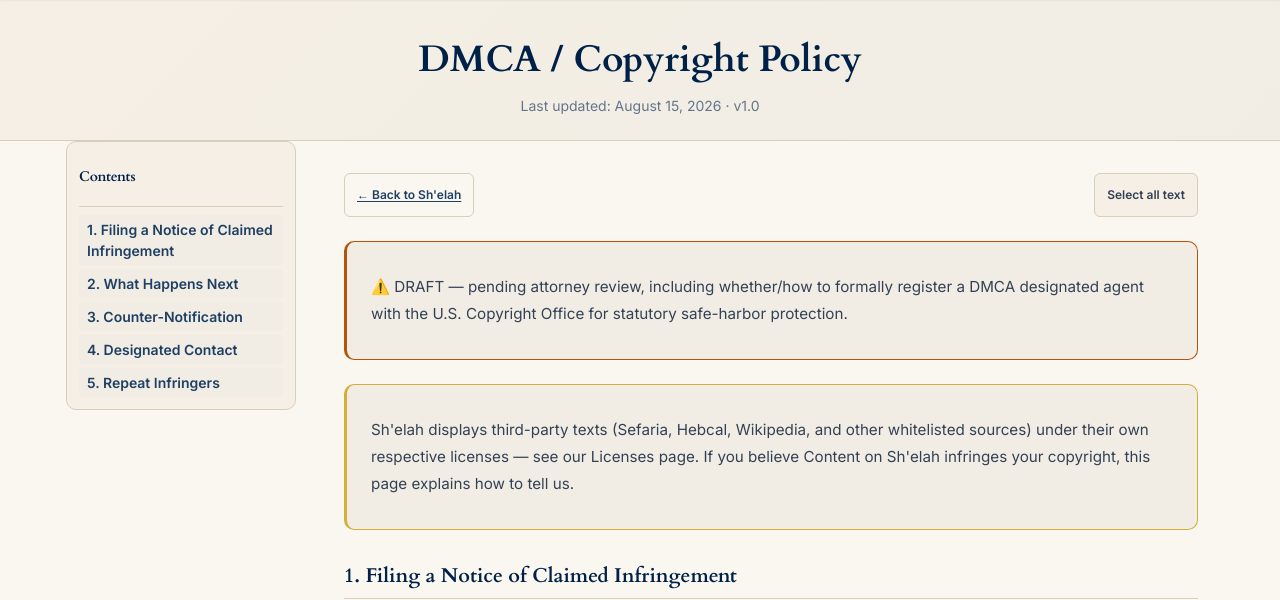
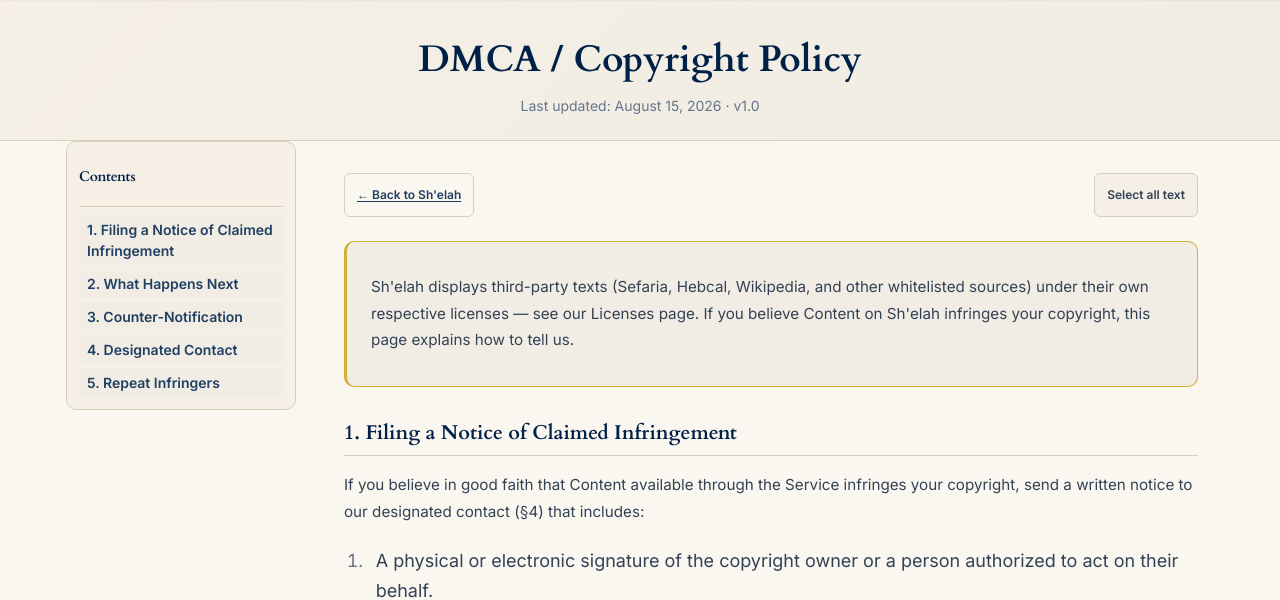
Before and after one commit to akivayevdayev-debug/Shelah_app, a Flask app: page /dmca in a window 1280 px wide. Shown: the part 51-651 px from the top of the page. Run offline with Flask 3, Linux system fonts and the light colour scheme; some libraries are stand-ins or nearby versions.

Commit message:
decided to skip a formal attorney review for the legal pages -- not worth the cost for a free site -- and I'll handle the DMCA agent registration directly instead. removed the draft banners

```diff
--- a/templates/acceptable-use.html
+++ b/templates/acceptable-use.html
@@ -77,12 +77,6 @@
 
             </div>
 
-            <div class="draft-banner">
-                <p data-en="⚠️ DRAFT — pending attorney review."
-                    data-he="⚠️ טיוטה — ממתינה לבדיקת עורך דין.">
-                    <strong>⚠️ DRAFT — pending attorney review.</strong>
-                </p>
-            </div>
 
             <div class="info-box">
                 <p data-en="This Acceptable Use Policy is incorporated by reference into our Terms of Service §5. Violating it is a breach of the Terms and may result in suspension or termination of your access."
--- a/templates/dmca.html
+++ b/templates/dmca.html
@@ -77,13 +77,6 @@
 
             </div>
 
-            <div class="draft-banner">
-                <p data-en="⚠️ DRAFT — pending attorney review, including whether/how to formally register a DMCA designated agent with the U.S. Copyright Office for statutory safe-harbor protection."
-                    data-he="⚠️ טיוטה — ממתינה לבדיקת עורך דין, לרבות האם/כיצד לרשום באופן פורמלי נציג DMCA ייעודי במשרד זכויות היוצרים האמריקאי לצורך הגנת מקלט בטוח סטטוטורית.">
-                    <strong>⚠️ DRAFT — pending attorney review</strong>, including whether/how to formally register a
-                    DMCA designated agent with the U.S. Copyright Office for statutory safe-harbor protection.
-                </p>
-            </div>
 
             <div class="info-box">
                 <p data-en="Sh'elah displays third-party texts (Sefaria, Hebcal, Wikipedia, and other whitelisted sources) under their own respective licenses — see our Licenses page. If you believe Content on Sh'elah infringes your copyright, this page explains how to tell us."
```
Also changed, not shown: templates/ai-disclosure.html (+0 -7 lines), templates/privacy.html (+0 -10 lines), templates/terms.html (+0 -9 lines).
